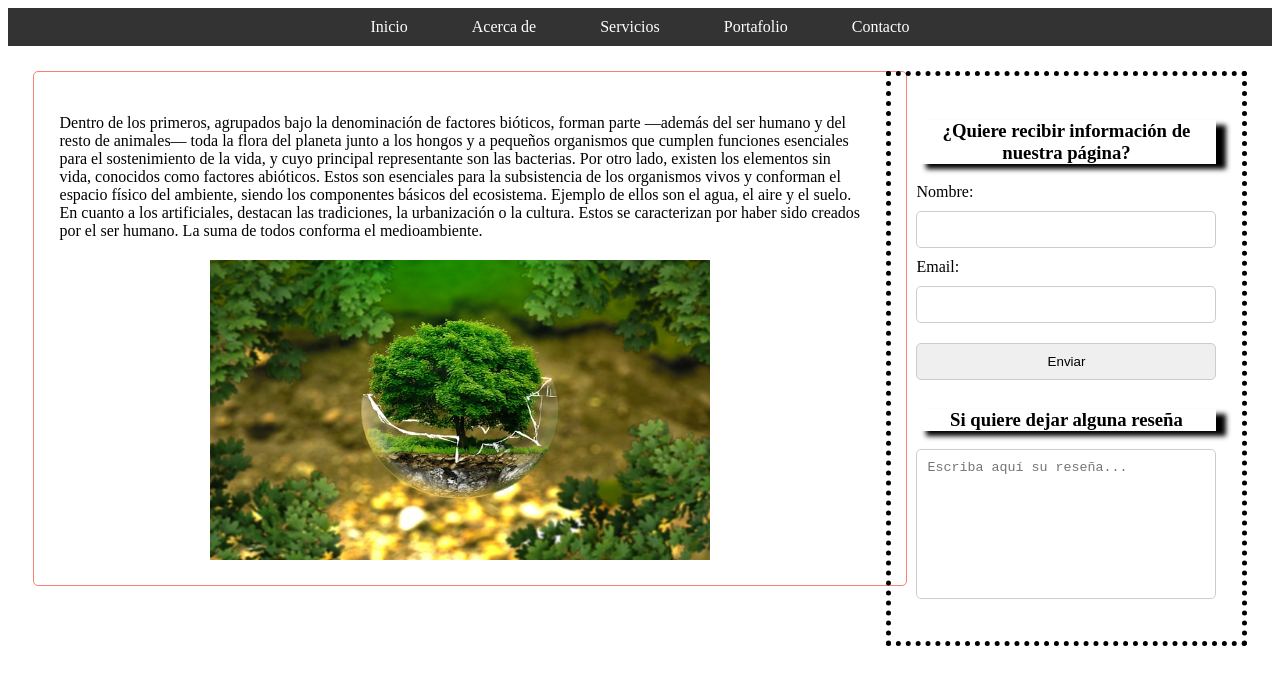
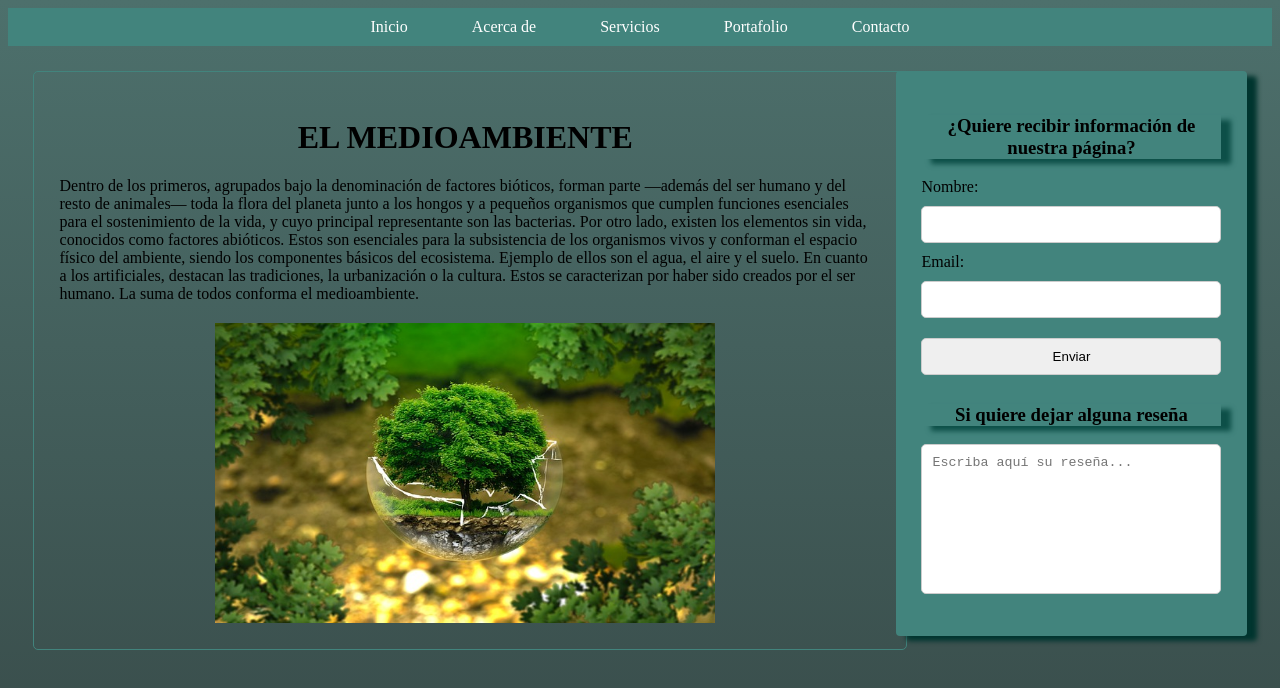
Before and after one commit to Comsv14/prueba1, a plain HTML site: page DISEÑO/pruebas.html in a window 1280 px wide. Drawn offline with Linux system fonts and the light colour scheme.

Commit message:
paginawebviernes

```diff
--- a/DISEÑO/pruebas.css
+++ b/DISEÑO/pruebas.css
@@ -7,7 +7,7 @@
     }
 
     .menu {
-        background-color: #333;
+        background-color: #42847D;
     }
 
     .menu ul {
@@ -36,7 +36,10 @@
 
     .menu ul li a:hover {
         transform: translateY(3px);
-        background-color: #555;
+        background-color: #00352F;
+    }
+    body{
+        background: linear-gradient(#4D706C, #384B49);
     }
 
 
@@ -44,7 +47,7 @@
     .pregunta {
 
         text-align: center;
-        box-shadow: 10px 5px 5px black;
+        box-shadow: 10px 5px 5px #0D4F48;
         width: 100%;
 
 
@@ -53,7 +56,9 @@
     .encuesta {
         display: inline-block;
         float: right;
-        border: 5px dotted black;
+        background-color: #42847D;
+        box-shadow: 10px 5px 5px #00352F;
+        border-radius: 4px;
         display: block;
         width: 300px;
         margin: 2%;
@@ -77,6 +82,7 @@
         max-width: 500px;
         margin: 0 auto;
         margin-top: 10px;
+
     }
 
     .encuesta textarea {
@@ -99,12 +105,16 @@
     width: 65%;
     margin: 2%;
     padding: 2%;
-    border: 1px solid salmon;
+    border: 1px solid #42847D;
     border-radius: 5px;
 }
 
 .texto p {
     margin-bottom: 20px; /* Añadido margen inferior para separar el texto de la imagen */
+}
+.texto h1{
+    text-align: center;
+
 }
 
 #medioambiente {
--- a/DISEÑO/pruebas.html
+++ b/DISEÑO/pruebas.html
@@ -29,6 +29,7 @@
              <p><textarea placeholder="Escriba aquí su reseña..."></textarea></p>
           </div>
           <div class="texto">
+            <h1>EL MEDIOAMBIENTE</h1>
             <p>Dentro de los primeros, agrupados bajo la denominación de factores bióticos, forman parte —además del ser humano y del resto de animales— toda la flora del planeta junto a los hongos y a pequeños organismos que cumplen funciones esenciales para el sostenimiento de la vida, y cuyo principal representante son las bacterias.
 
               Por otro lado, existen los elementos sin vida, conocidos como factores abióticos. Estos son esenciales para la subsistencia de los organismos vivos y conforman el espacio físico del ambiente, siendo los componentes básicos del ecosistema. Ejemplo de ellos son el agua, el aire y el suelo. En cuanto a los artificiales, destacan las tradiciones, la urbanización o la cultura. Estos se caracterizan por haber sido creados por el ser humano. La suma de todos conforma el medioambiente.</p>
```
Also changed, not shown: DISEÑO/fondoweb.jpg (added).
